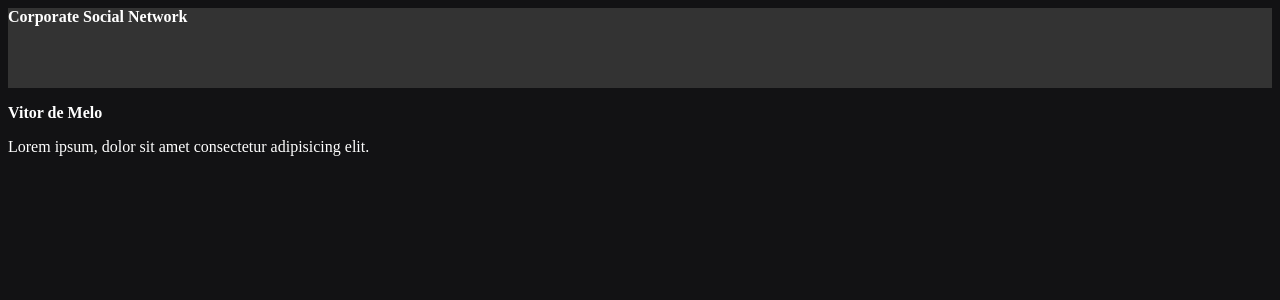
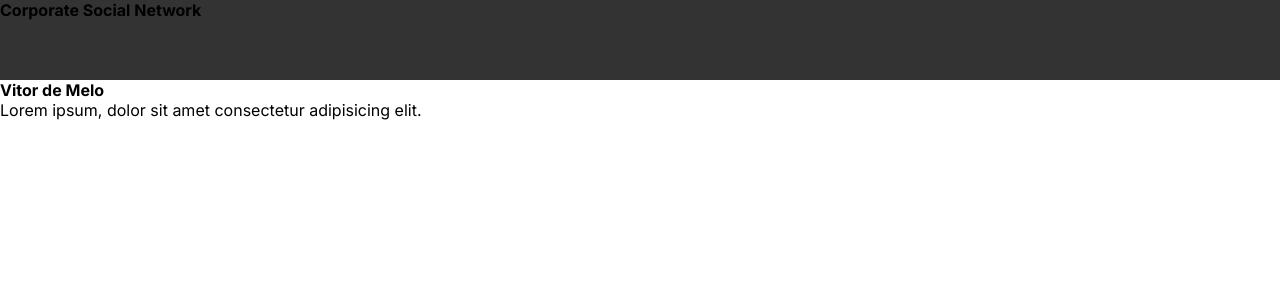
Before and after one commit to melovitor/corporate-social-network, a React (Vite) app in the folder corporate-social-network/: page / in a window 1280 px wide. Shown: the top 300 px of the page. Built offline with nearby package versions, Linux system fonts and the light colour scheme.

Commit message:
WIP - Modulo 2 - CSS Global.

```diff
--- a/corporate-social-network/index.html
+++ b/corporate-social-network/index.html
@@ -2,7 +2,10 @@
 <html lang="en">
   <head>
     <meta charset="UTF-8" />
+    <link rel="preconnect" href="https://fonts.googleapis.com"/>
+    <link rel="preconnect" href="https://fonts.gstatic.com" crossorigin/>
     <meta name="viewport" content="width=device-width, initial-scale=1.0" />
+    <link href="https://fonts.googleapis.com/css2?family=Inter:wght@400;700&display=swap" rel="stylesheet"/>
     <title>CSN</title>
   </head>
   <body>
--- a/corporate-social-network/src/App.jsx
+++ b/corporate-social-network/src/App.jsx
@@ -1,6 +1,6 @@
 import { Header } from './components/Header'
 import { Post } from './Post'
-import './styles.css'
+import './global.css'
 
 export function App() {
   return (
--- /dev/null
+++ b/corporate-social-network/src/global.css
@@ -0,0 +1,31 @@
+:root {
+  --white: #fff;
+  --gray-100: #e1e1e6
+  --gray-300: #c4c4cc
+  --gray-400: #8d8d99
+  --gray-600: #323238
+  --gray-700: #29292e
+  --gray-800: #202024
+  --gray-900: #121214
+
+  --blue-500 #00BDFE
+}
+
+
+* {
+  margin: 0;
+  padding: 0;
+  box-sizing: border-box;
+}
+
+body {
+  background: var(--gray-900);
+  color: var(--gray-300);
+  -webkit-font-smoothing: antialiased;
+}
+
+body, input, textarea, button {
+  font-family: 'Inter', sans-serif;
+  font-weight: 400;
+  font-size: 1rem;
+}
--- a/corporate-social-network/src/styles.css
+++ /dev/null
@@ -1,4 +0,0 @@
-body {
-  background: #121214;
-  color: #fff;
-}
```
